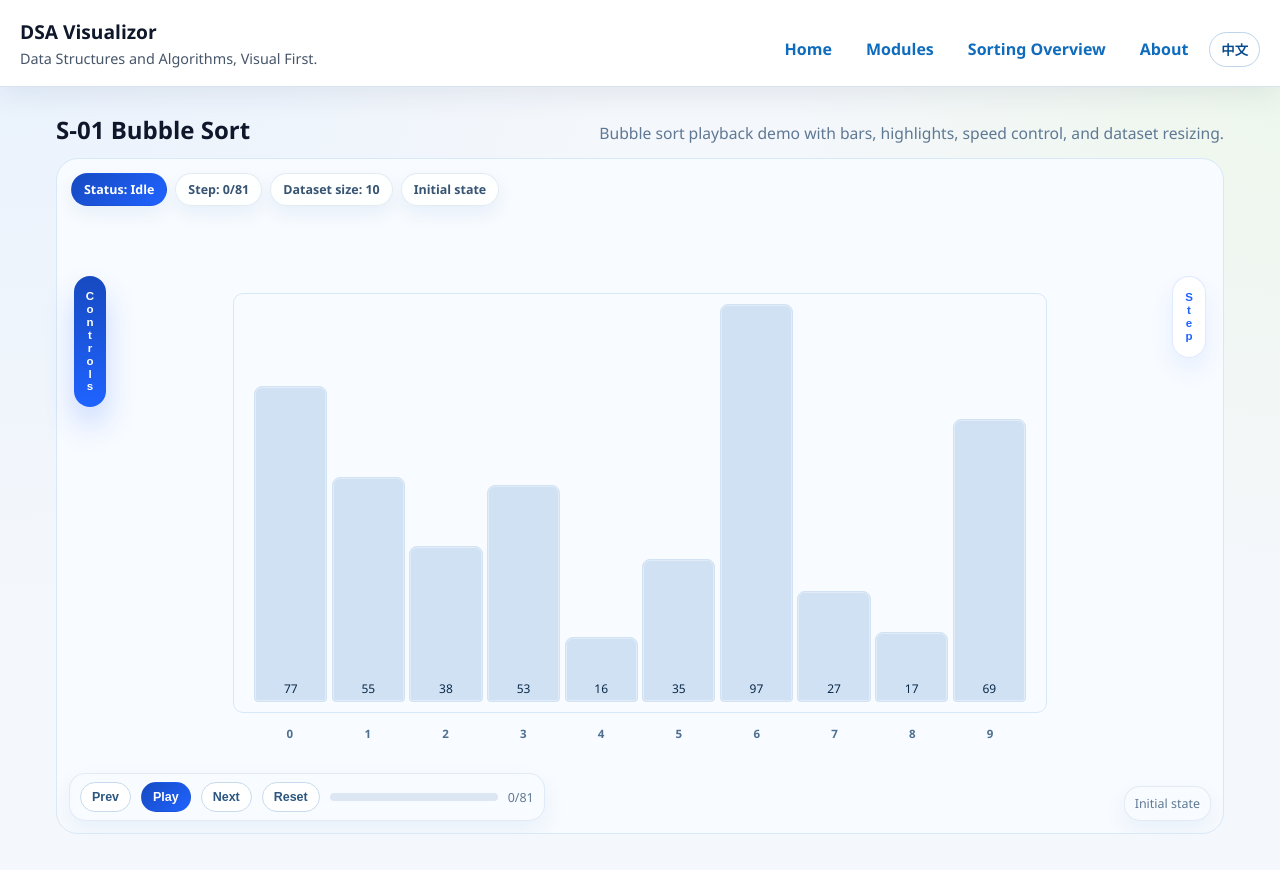
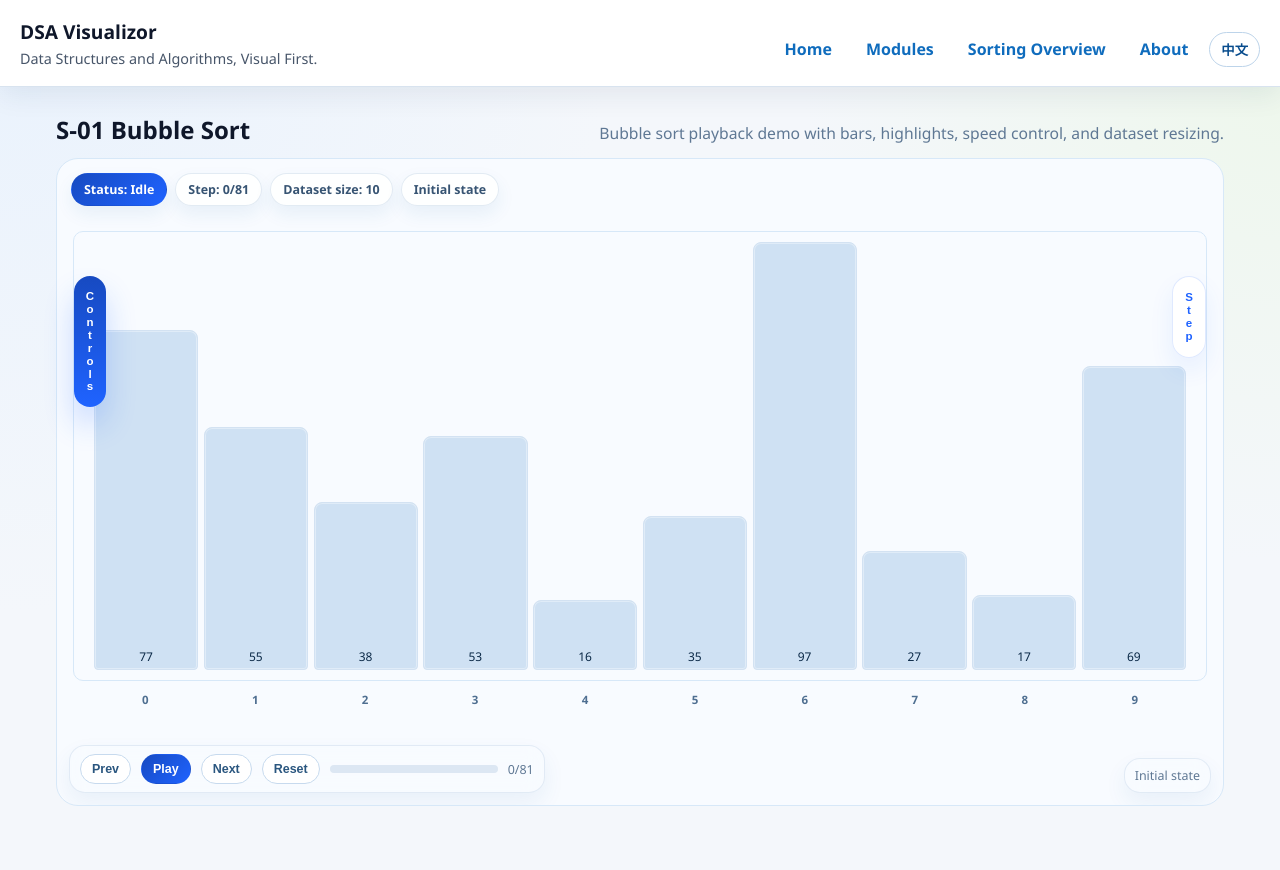
Before and after one commit to Look2046/DSA-with-Codex, a React (Vite) app: page /modules/bubble-sort in a window 1280 px wide. After the commit the page ends 842 px from the top, so only its background shows below. Built offline with nearby package versions, Linux system fonts and the light colour scheme.

Commit message:
fix(p9): align bubble stage with tree shell

```diff
--- a/src/index.css
+++ b/src/index.css
@@ -1595,33 +1595,37 @@ body {
 }
 
 .workspace-shell-bubble {
-  min-height: 620px;
-  height: min(980px, calc(100svh - 124px));
+  min-height: 560px;
+  height: min(920px, calc(100svh - 152px));
 }
 
 .workspace-shell-bubble .tree-workspace-stage-meta {
-  max-width: min(54%, 620px);
+  max-width: min(68%, 640px);
 }
 
 .workspace-shell-bubble .workspace-stage-body {
-  padding: 76px 18px 86px;
+  padding: 72px 16px 92px;
 }
 
 .workspace-shell-bubble .workspace-stage-body-sorting {
   align-items: stretch;
-  justify-items: center;
+  justify-items: stretch;
 }
 
 .workspace-shell-bubble .workspace-stage-body-sorting > .shell-stage-track {
-  --shell-gap: clamp(0.5px, calc(5px - var(--shell-total-count) * 0.04px), 4.5px);
-  --shell-slot-max-width: 92px;
-  width: min(100%, clamp(600px, 72%, 920px));
-  max-width: 920px;
-  gap: 12px;
+  --shell-gap: clamp(0.5px, calc(6px - var(--shell-total-count) * 0.05px), 6px);
+  --shell-slot-max-width: 132px;
+  width: 100%;
+  max-width: none;
+  height: 100%;
+  gap: 10px;
+  justify-items: stretch;
 }
 
 .workspace-shell-bubble .workspace-stage-body-sorting > .shell-stage-track > .array-bars {
-  height: min(100%, clamp(420px, 86%, 680px));
+  width: 100%;
+  max-width: none;
+  height: 100%;
 }
 
 .workspace-stage-body-array {
```
Also changed, not shown: 1 other file (tests, documents, lock files or other folders).
